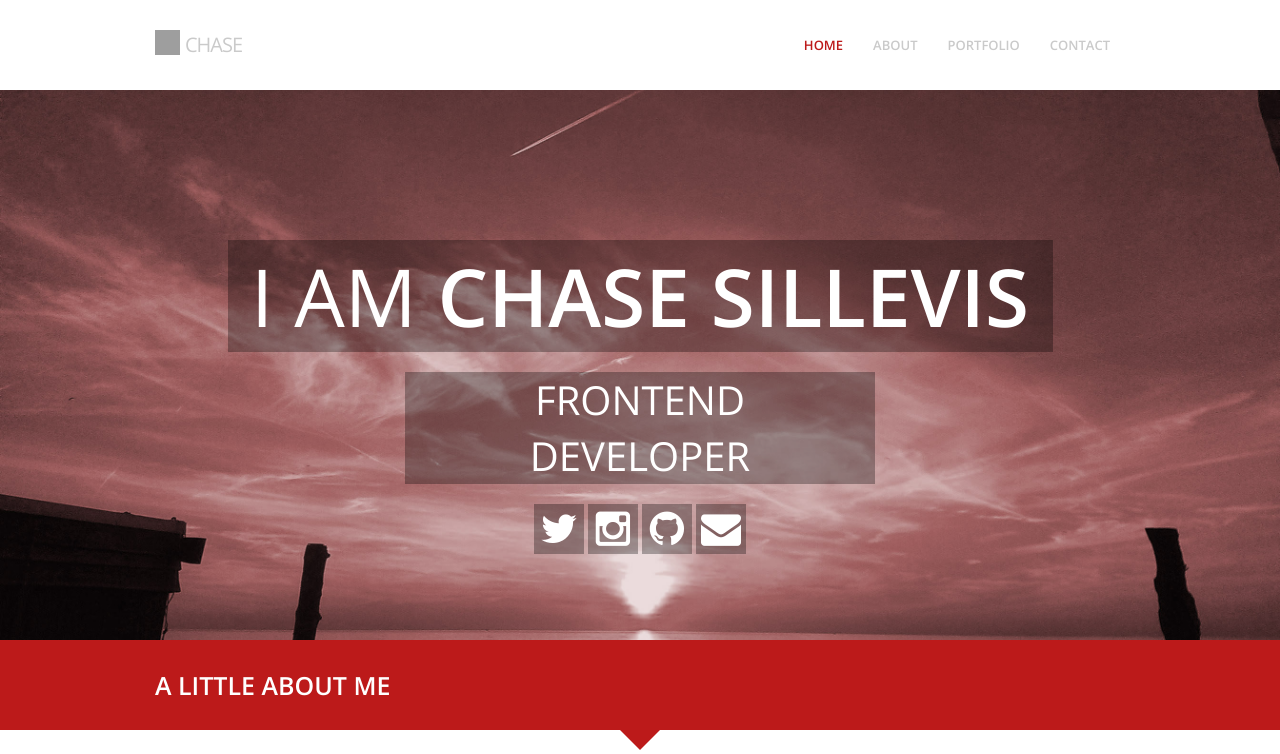
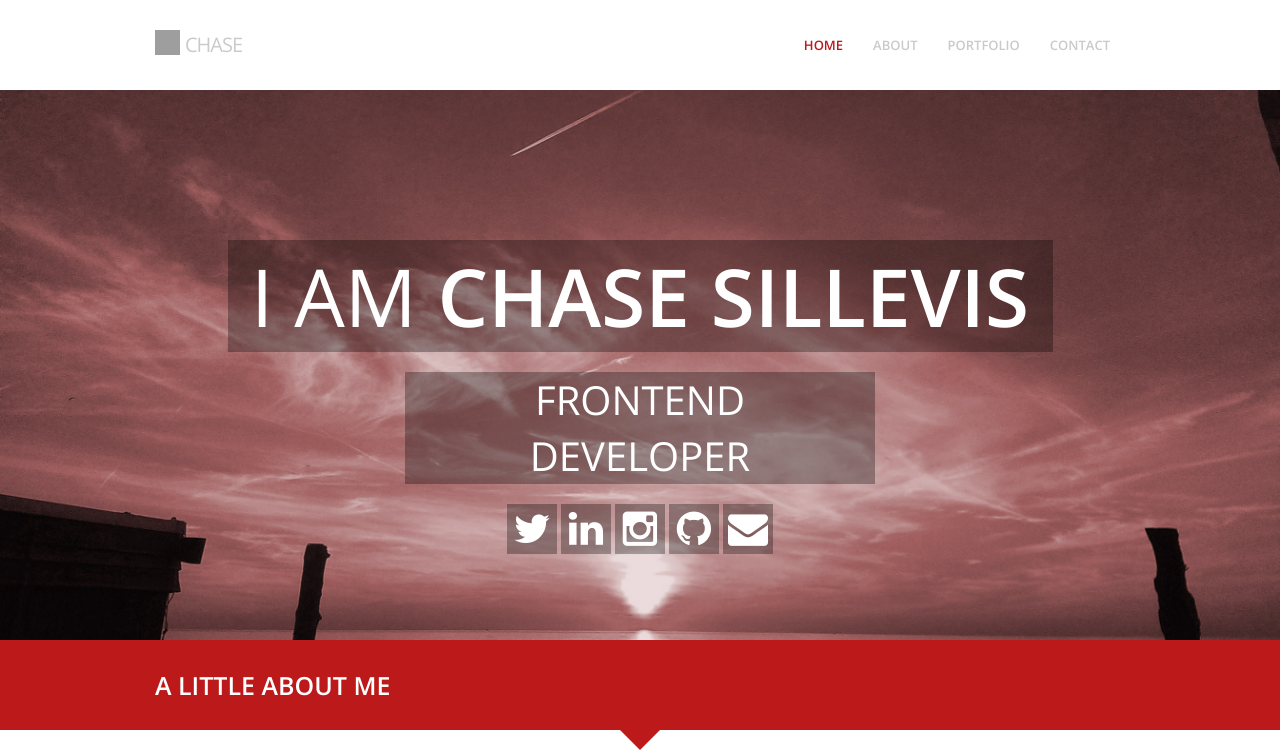
Before and after one commit to DeviaVir/chase, a PHP site: page / in a window 1280 px wide. Shown: the top 754 px of the page. Run offline with PHP 8.4, Linux system fonts and the light colour scheme; grey boxes are pictures that could not be loaded.

Commit message:
Add LinkedIn

```diff
--- a/assets/sass/partials/_page.sass
+++ b/assets/sass/partials/_page.sass
@@ -99,7 +99,7 @@
 				size: 12px
 
 .social
-	width: 216px
+	width: 270px
 	margin: 0 auto
 	height: 50px
 
--- a/index.html
+++ b/index.html
@@ -54,6 +54,9 @@
                 <ul class="social">
                     <li class="twitter">
                         <a href="https://twitter.com/deviavir" target="_blank" title="Twitter"><span class="icon-twitter"></span></a>
+                    </li>
+                    <li class="linkedin">
+                        <a href="http://www.linkedin.com/in/deviavir" target="_blank" title="LinkedIn"><span class="icon-linkedin"></span></a>
                     </li>
                     <li class="instagram">
                         <a href="http://instagram.com/xeonicality/" target="_blank" title="Instagram"><span class="icon-instagram"></span></a>
@@ -229,6 +232,9 @@
                     <li class="twitter">
                         <a href="https://twitter.com/deviavir" target="_blank" title="Twitter"><span class="icon-twitter"></span></a>
                     </li>
+                    <li class="linkedin">
+                        <a href="http://www.linkedin.com/in/deviavir" target="_blank" title="LinkedIn"><span class="icon-linkedin"></span></a>
+                    </li>
                     <li class="instagram">
                         <a href="http://instagram.com/xeonicality/" target="_blank" title="Instagram"><span class="icon-instagram"></span></a>
                     </li>
```
Also changed, not shown: assets/css/app.css.
